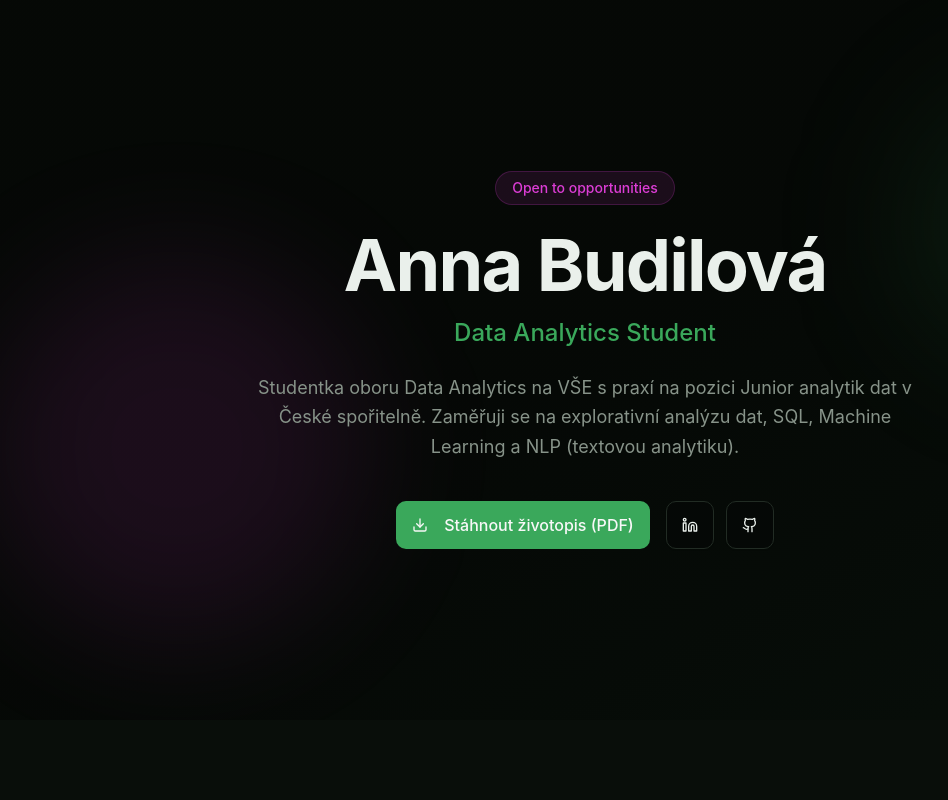
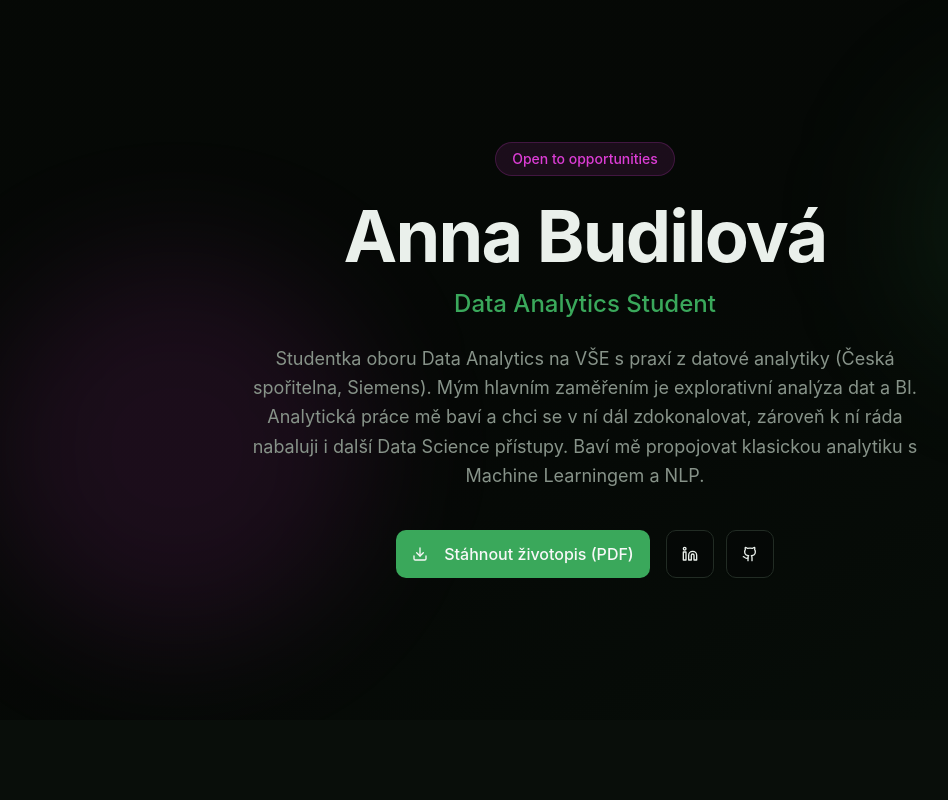
Before and after one commit to budilovaan-ai/annabudilova.github.io, a Next.js app: page / in a window 1280 px wide. Shown: the top 800 px of the page, without its empty margins (55-1003 px from the left). Built offline with nearby package versions, Linux system fonts and the light colour scheme.

Commit message:
Update hero-section.tsx

```diff
--- a/components/hero-section.tsx
+++ b/components/hero-section.tsx
@@ -29,8 +29,10 @@ export function HeroSection() {
         </p>
 
         <p className="text-lg text-muted-foreground max-w-2xl mx-auto mb-10 leading-relaxed text-pretty">
-          Studentka oboru Data Analytics na VŠE s praxí na pozici Junior analytik dat v České spořitelně.
-          Zaměřuji se na explorativní analýzu dat, SQL, Machine Learning a NLP (textovou analytiku).
+          Studentka oboru Data Analytics na VŠE s praxí z datové analytiky (Česká spořitelna, Siemens).
+          Mým hlavním zaměřením je explorativní analýza dat a BI. Analytická práce mě baví a chci se v ní dál zdokonalovat, zároveň k ní ráda nabaluji i další Data Science přístupy.
+          Baví mě propojovat klasickou analytiku s Machine Learningem a NLP.
+
         </p>
 
         <div className="flex flex-col sm:flex-row items-center justify-center gap-4">
```
